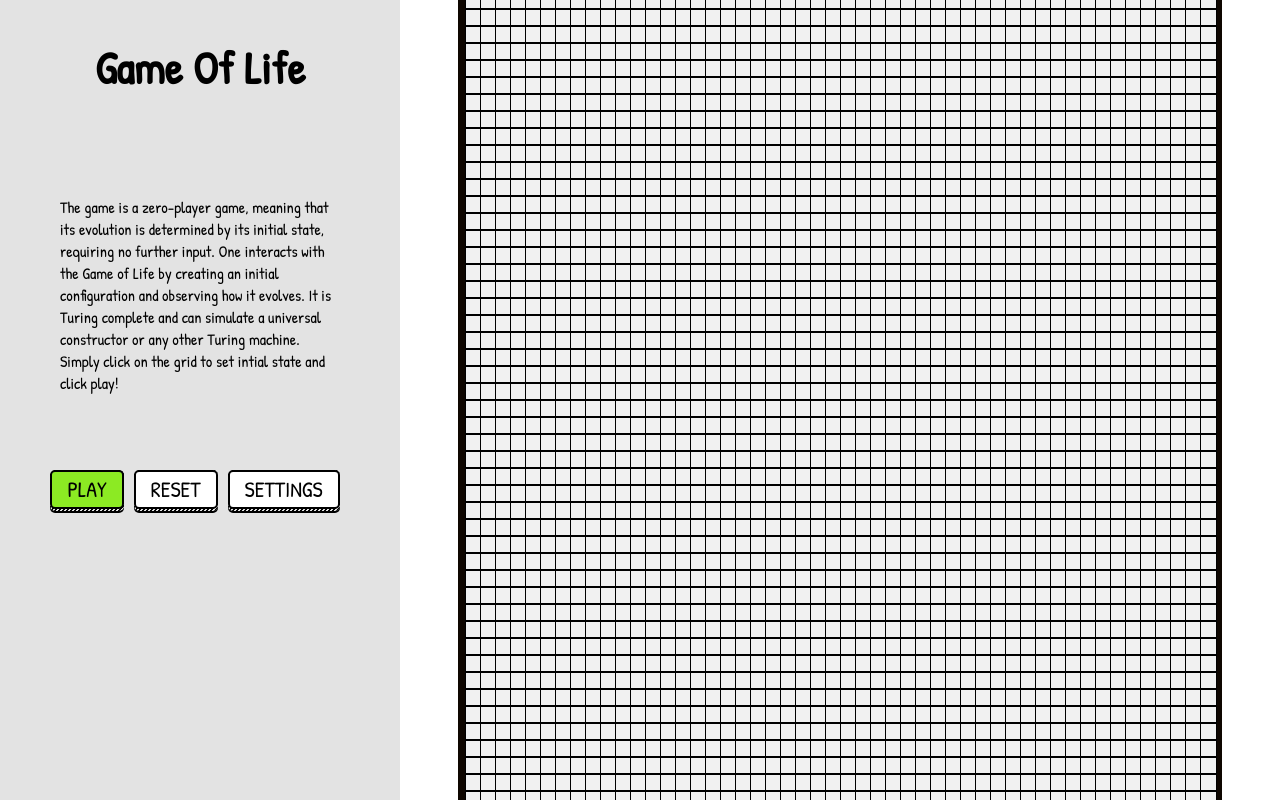
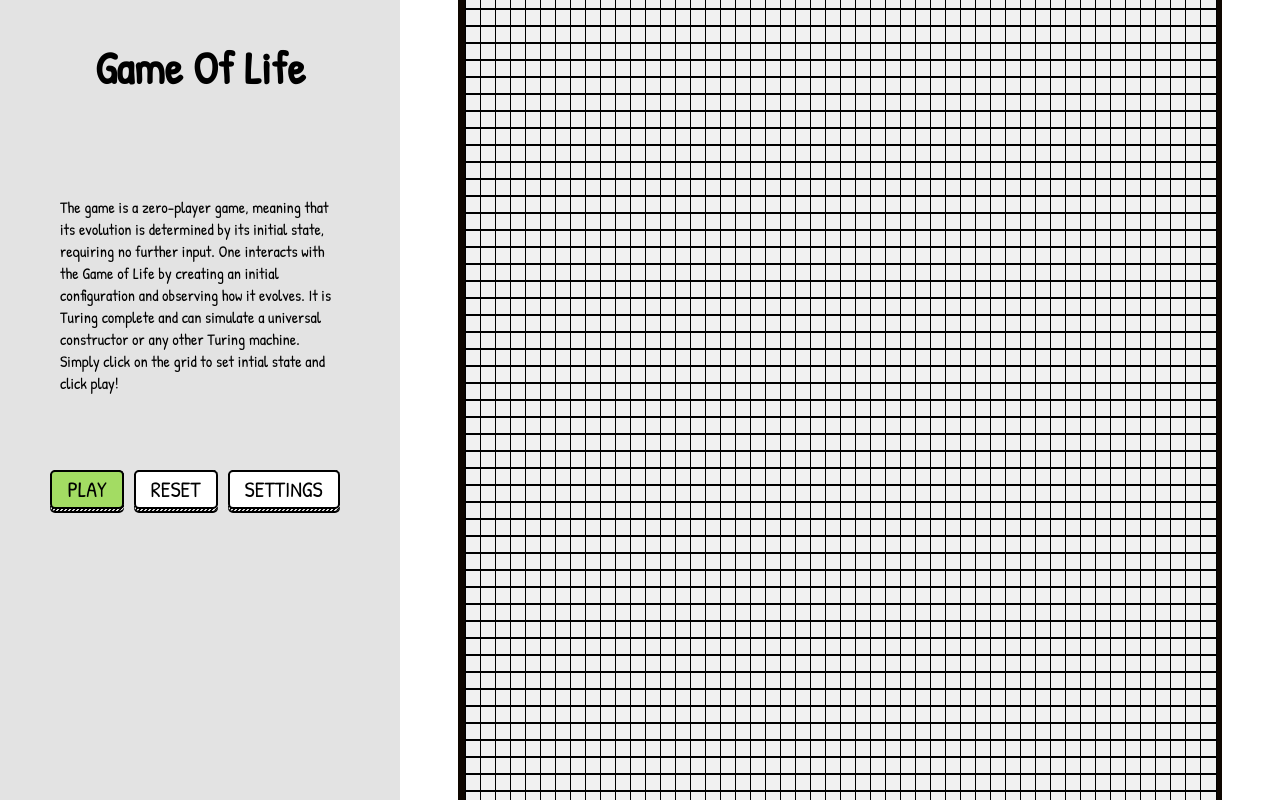
Before and after one commit to Asifm95/game-of-life, a React (Create React App) app: page / in a window 1280 px wide. Built offline with nearby package versions, Linux system fonts and the light colour scheme.

Commit message:
02-Life: tweek play button color

```diff
--- a/src/App.tsx
+++ b/src/App.tsx
@@ -95,7 +95,7 @@ const App = () => {
           </p>
           <div className="Nav-controls">
             <span className="btn" onClick={handleSimulation}>
-              <span style={{ background: !isRunning ? "#8cea23" : "#ff4343" }}>
+              <span style={{ background: !isRunning ? "#a3dc63" : "#ff4343" }}>
                 {!isRunning ? "play" : "stop"}
               </span>
             </span>
```
